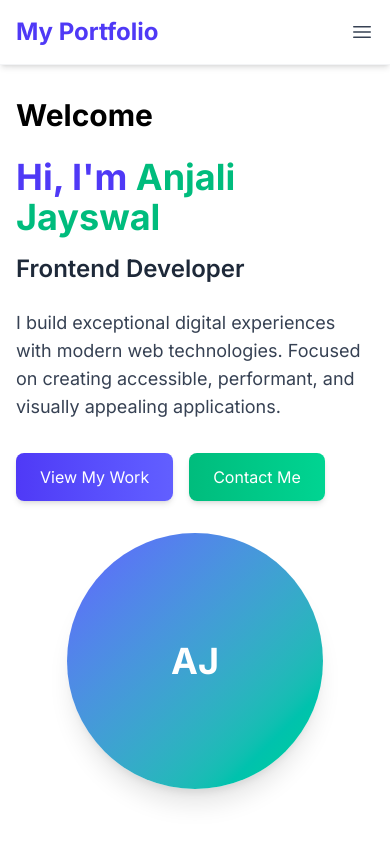
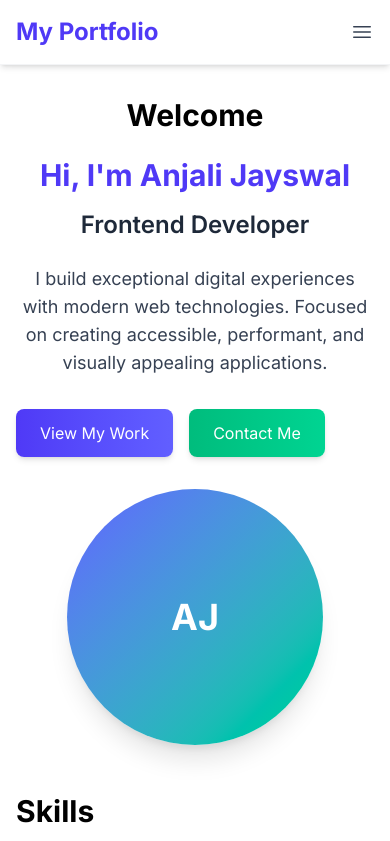
Before and after one commit to anjeljayswal/my-portfolio, a Next.js app: page / in a window 390 px wide. Shown: the top 841 px of the page. Built offline with nearby package versions, Linux system fonts and the light colour scheme.

Commit message:
feat: enhance Welcome section styling for improved text alignment and responsiveness

```diff
--- a/src/app/page.tsx
+++ b/src/app/page.tsx
@@ -4,13 +4,13 @@ import Link from 'next/link';
 export default function Home() {
   return (
     <>
-      <Section title="Welcome">
+      <Section title="Welcome" className='text-center md:text-left'>
         <div className="grid md:grid-cols-2 gap-8 items-center">
           <div>
-            <h1 className="text-4xl font-bold mb-4 text-indigo-600 dark:text-indigo-400">
-              Hi, I'm <span className="text-emerald-500 dark:text-emerald-400">Anjali Jayswal</span>
+            <h1 className="text-3xl md:text-4xl font-bold mb-4 text-indigo-600 dark:text-indigo-400 text-center md:text-left">
+              Hi, I'm Anjali Jayswal
             </h1>
-            <h2 className="text-2xl font-semibold mb-6 text-gray-800 dark:text-gray-200">
+            <h2 className="text-2xl font-semibold mb-6 text-gray-800 dark:text-gray-200 text-center md:text-left">
               Frontend Developer
             </h2>
             <p className="text-lg mb-8 text-gray-700 dark:text-gray-300">
```
